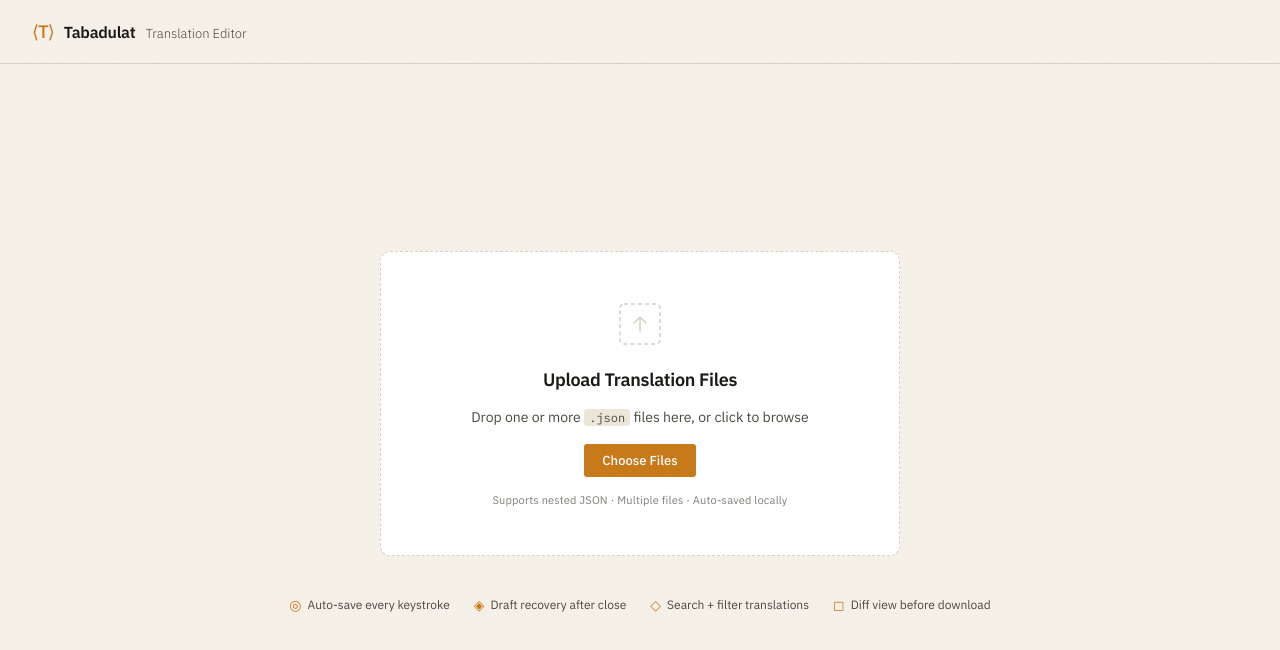
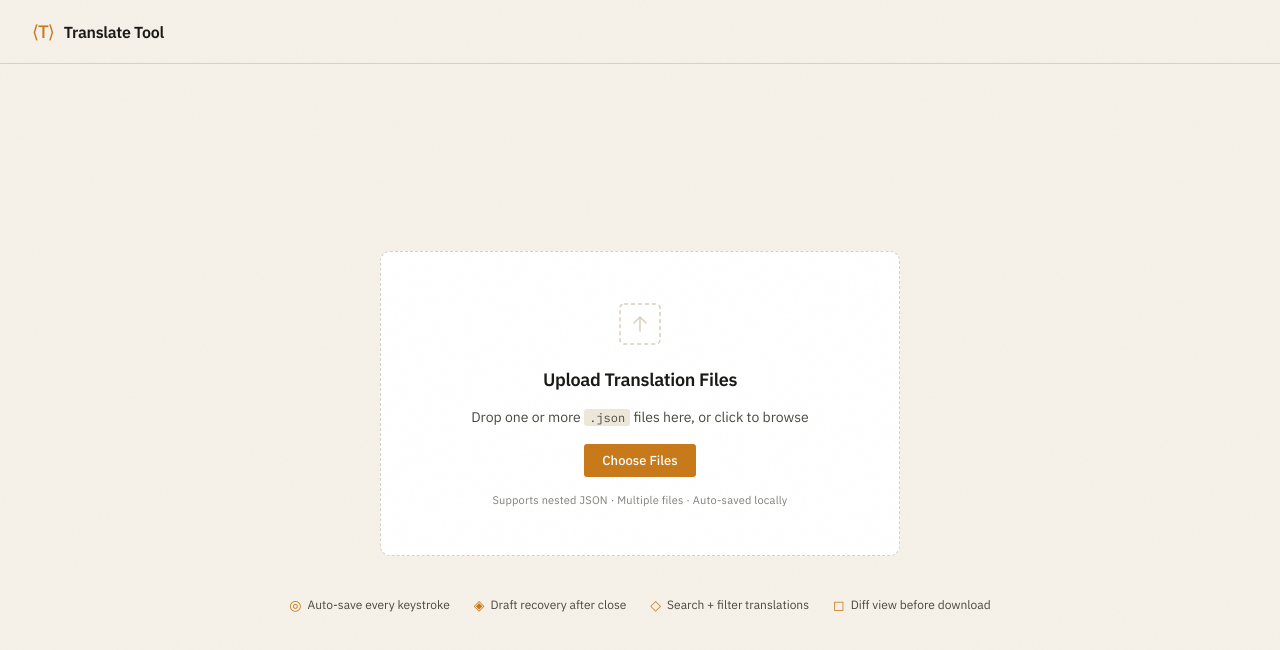
Before and after one commit to AAALI/translate-tool, a plain HTML site: page index.html in a window 1280 px wide. Drawn offline with nearby package versions, Linux system fonts and the light colour scheme.

Commit message:
Rebrand: rename project from "Tabadulat Translation Editor" to "Translate Tool"
Updated all references across README, HTML title, CSS header, and landing page branding. Simplified brand display to single-line "Translate Tool" instead of split name/subtitle.

```diff
--- a/css/styles.css
+++ b/css/styles.css
@@ -1,5 +1,5 @@
 /* ═══════════════════════════════════════════════════════════
-   Tabadulat Translation Editor — Design System
+   Translate Tool — Design System
    Aesthetic: Industrial/Editorial · IBM Plex · Amber accents
 ═══════════════════════════════════════════════════════════ */
 
--- a/index.html
+++ b/index.html
@@ -4,7 +4,7 @@
   <meta charset="UTF-8">
   <meta name="viewport" content="width=device-width, initial-scale=1.0">
   <meta name="description" content="In-browser JSON translation editor with auto-save and draft recovery">
-  <title>Tabadulat — Translation Editor</title>
+  <title>Translate Tool</title>
 
   <!-- Fonts -->
   <link rel="preconnect" href="https://fonts.googleapis.com">
--- a/js/ui.js
+++ b/js/ui.js
@@ -26,8 +26,7 @@ function renderLanding(hasDraft) {
       <header class="landing-header">
         <div class="brand">
           <span class="brand-icon">⟨T⟩</span>
-          <span class="brand-name">Tabadulat</span>
-          <span class="brand-sub">Translation Editor</span>
+          <span class="brand-name">Translate Tool</span>
         </div>
       </header>
 
```
Also changed, not shown: 1 other file.
